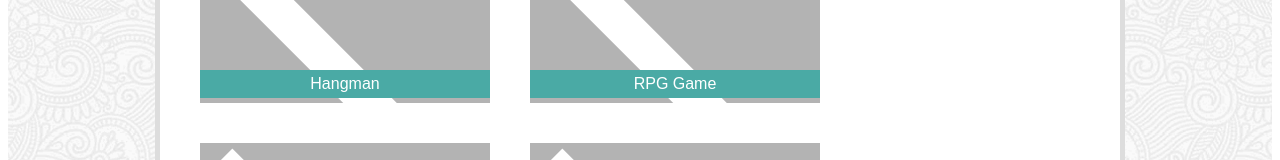
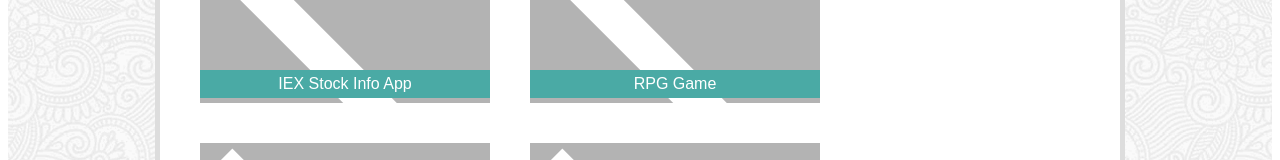
Before and after one commit to kikim1025/Responsive-Portfolio, a plain HTML site: page portfolio.html in a window 1280 px wide. Shown: the part 365-525 px from the top of the page. Drawn offline with Linux system fonts and the light colour scheme.

Commit message:
Added stock app link

```diff
--- a/portfolio.html
+++ b/portfolio.html
@@ -22,7 +22,7 @@
                 <h1 id="color">Portfolio</h1>
                 <hr>
                 <br/>
-                <div class="project"><a class="proj-name" href="">Hangman</a></div>
+                <div class="project"><a class="proj-name" href="https://kikim1025.github.io/IEX-Stock-Search-App/">IEX Stock Info App</a></div>
                 <div class="project"><a class="proj-name" href="">RPG Game</a></div>
                 <div class="project"><a class="proj-name" href="">Trivia Game</a></div>
                 <div class="project"><a class="proj-name" href="">Rutgers Info Widget</a></div>
```
